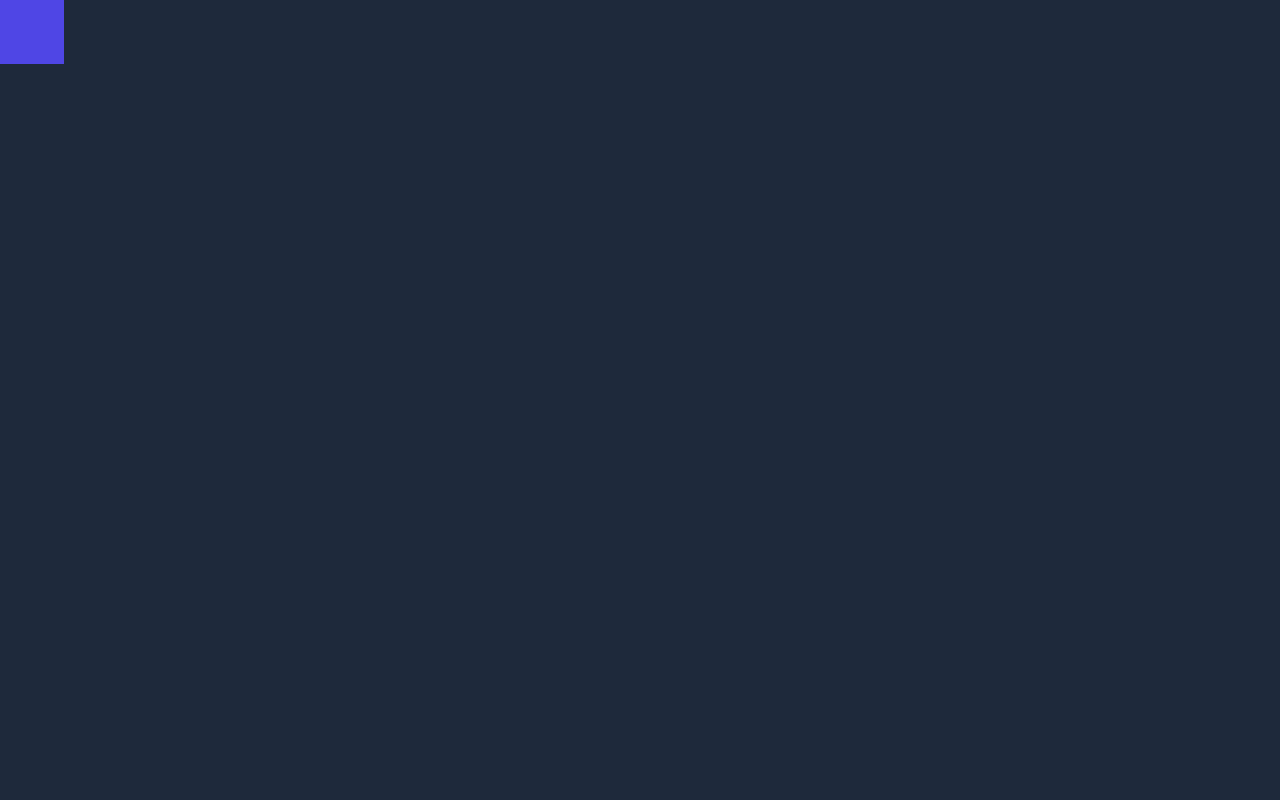
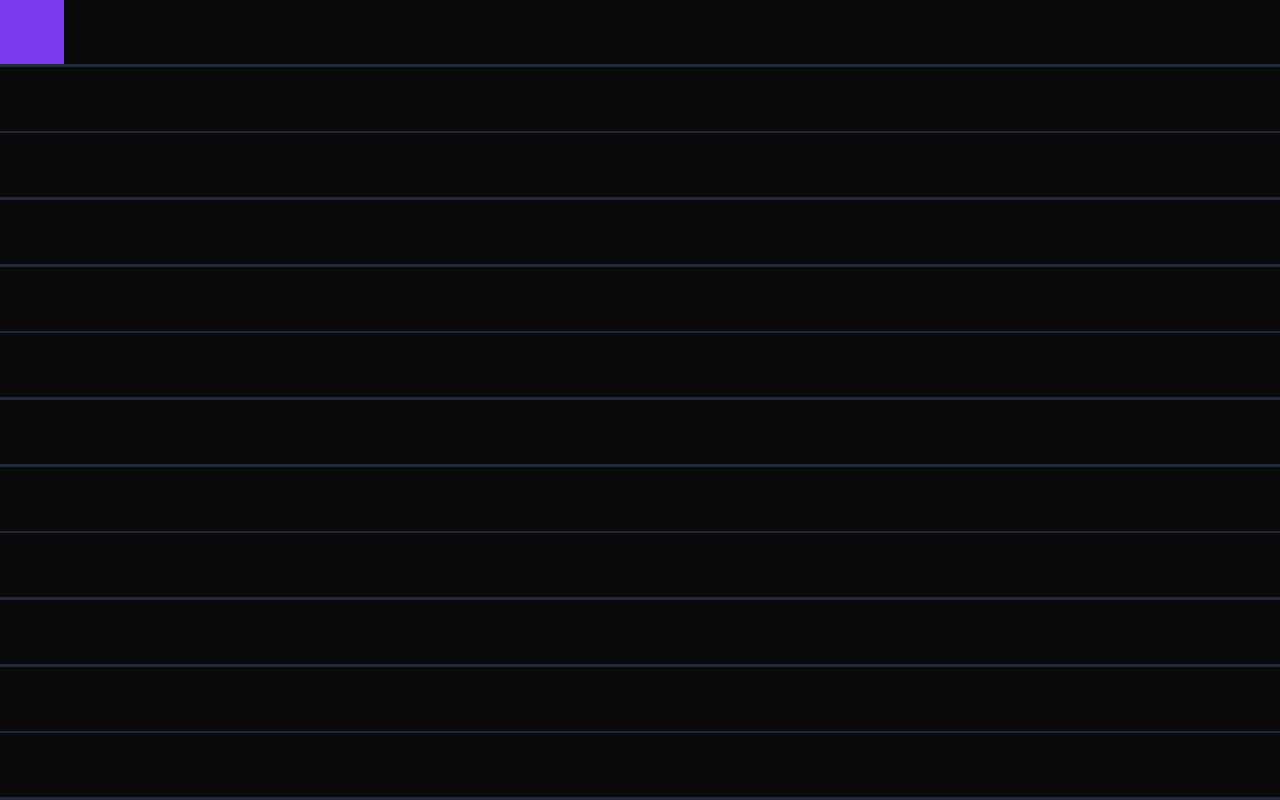
Before and after one commit to assilbekov/grid-color-effect-on-hover, a React (Vite) app: page / in a window 1280 px wide. Built offline with nearby package versions, Linux system fonts and the light colour scheme.

Commit message:
add squares animation

```diff
--- a/src/App.jsx
+++ b/src/App.jsx
@@ -7,9 +7,15 @@ function App() {
         {Array.from({length: 20 * 12}).map((_, i) => (
           <motion.div
             key={i}
-            whileHover={{zIndex: 1, backgroundColor: "#4F46E5"}}
-            transition={{duration: 3, ease: "easeOut"}}
-            className="hover:bg-indigo-900 aspect-square bg-slate-800"
+            whileHover={{
+              zIndex: 1,
+              backgroundColor: "#7c3aed",
+            }}
+            transition={{
+              duration: 5,
+              ease: "easeOut",
+            }}
+            className="aspect-square bg-neutral-950 border-neutral-900"
           />
         ))}
       </section>
```
